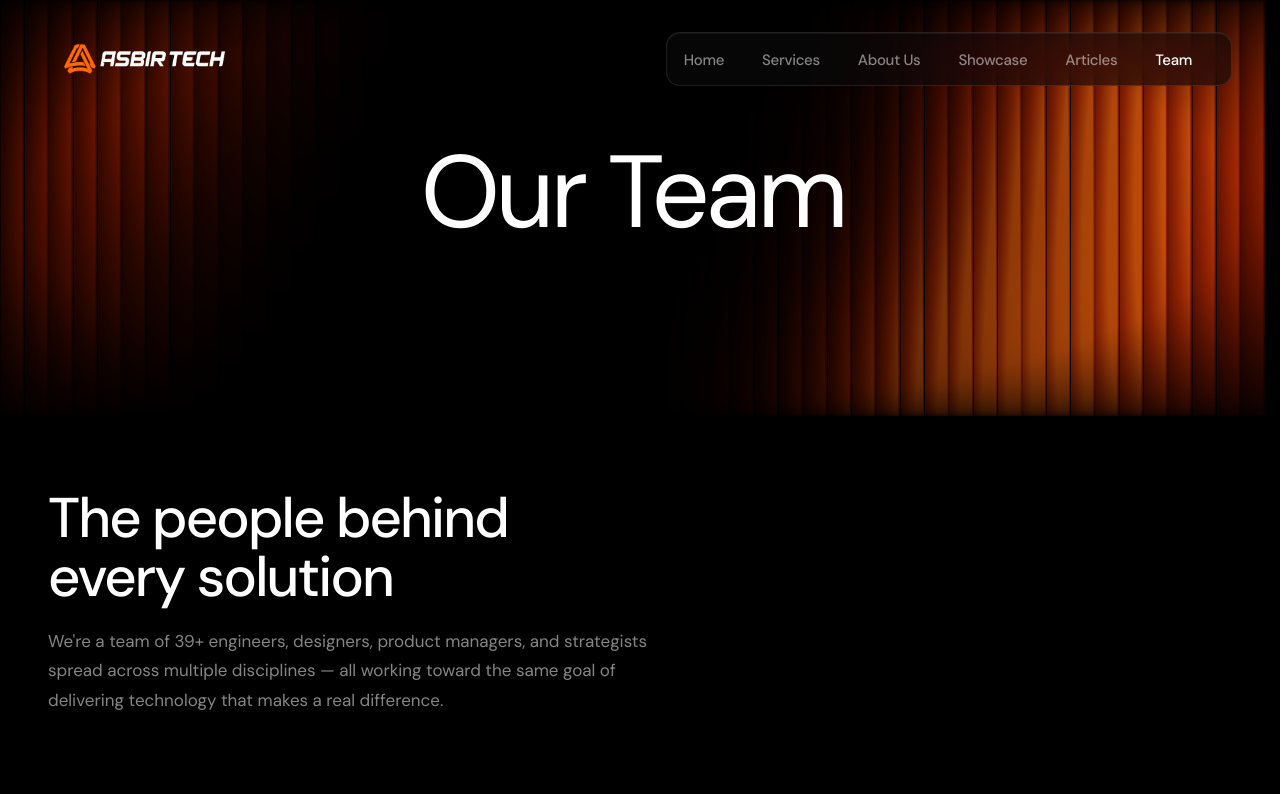
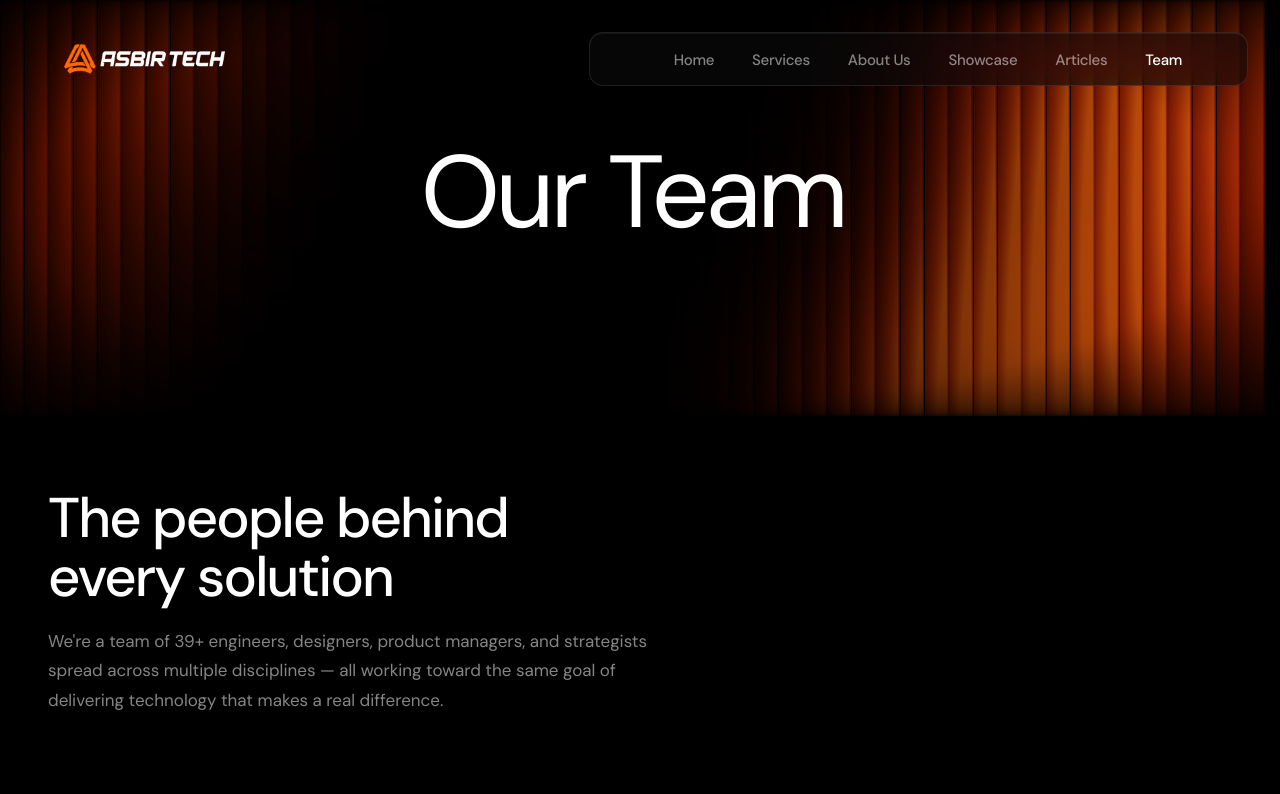
Before and after one commit to michaeldiopenes7/asbirtech-redo, a React (Vite) app: page /team in a window 1280 px wide. Shown: the top 794 px of the page. Built offline with nearby package versions, Linux system fonts and the light colour scheme.

Commit message:
fix: adjust hero and nav styles for improved alignment and spacing

```diff
--- a/src/components/layout/Hero.css
+++ b/src/components/layout/Hero.css
@@ -30,7 +30,7 @@
   pointer-events: none;
 }
 
-@media (max-width: 900px) {
+@media (max-width: 1024px) {
   /* On portrait/touch widths a full-viewport hero with top-anchored content
      leaves a large dead space below — let it shrink to its content instead. */
   .hero {
--- a/src/components/layout/Nav.css
+++ b/src/components/layout/Nav.css
@@ -30,9 +30,9 @@
   position: absolute;
   top: 12px;
   bottom: 12px;
-  right: 48px;
+  right: 32px;
   /* default: starts just left of the links cluster (right side) */
-  left: 52%;
+  left: 46%;
   border-radius: 14px;
   border: 1px solid var(--glass-border);
   background: rgba(10, 10, 10, 0.6);
@@ -82,7 +82,7 @@
   flex: 0 0 auto;
   justify-content: center;
   margin: 0;
-  padding: 0 8px;
+  padding: 0 18px;
 }
 
 /* Inactive links are ghosted; the active one is solid white */
@@ -178,12 +178,12 @@
   opacity: 1;
 }
 
-/* ── Mobile menu panel ── */
+/* ── Mobile menu panel — aligned to the nav glass bar's side margins ── */
 .nav-mobile-menu {
   position: absolute;
-  top: calc(100% + 8px);
-  left: 0;
-  right: 0;
+  top: calc(100% + 4px);
+  left: 12px;
+  right: 12px;
   display: flex;
   flex-direction: column;
   padding: 8px;
@@ -238,10 +238,16 @@
 /* ── Breakpoints ── */
 @media (max-width: 1024px) {
   .hero-nav {
-    padding: 22px 52px;
+    padding: 22px 40px;
   }
   .hero-nav.is-scrolled {
-    padding: 22px 52px;
+    padding: 22px 40px;
+  }
+  /* Narrower viewport → the links cluster is wider relative to the nav, so the
+     pill must start further left (and end further right) to contain Home…Team. */
+  .hero-nav::before {
+    right: 24px;
+    left: 35%;
   }
 }
 
```
